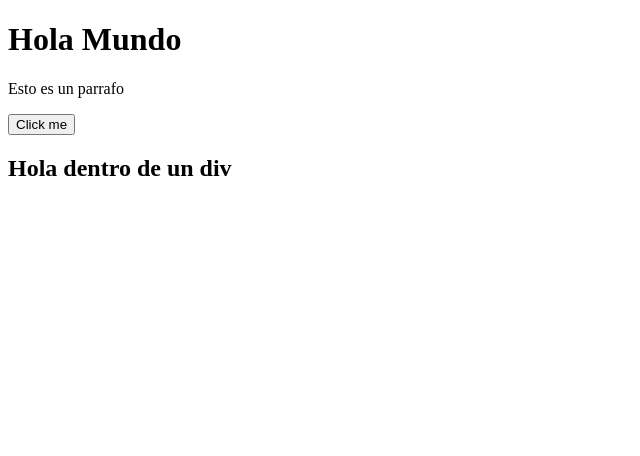
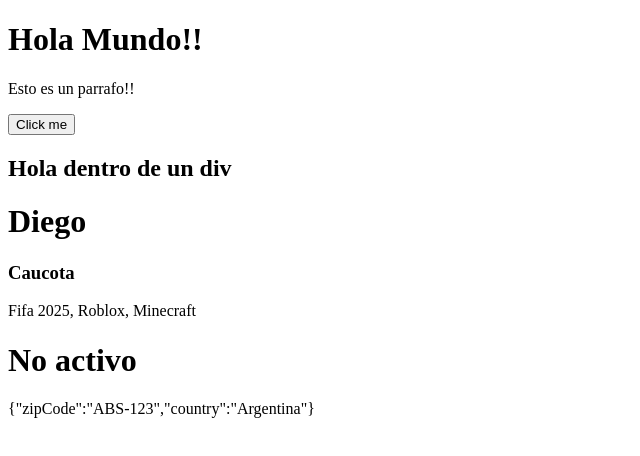
Before and after one commit to DieCau/react-first-steps, a React (Vite) app: page / in a window 1280 px wide. Shown: the top 456 px of the page, without its empty margins (0-640 px from the left). Built offline with nearby package versions, Linux system fonts and the light colour scheme.

Commit message:
add: MyAwesomeApp component

```diff
--- a/src/FirstStepsApp.tsx
+++ b/src/FirstStepsApp.tsx
@@ -1,8 +1,8 @@
 export function FirstStepsApp() {
   return (
     <>
-      <h1>Hola Mundo</h1>
-      <p>Esto es un parrafo</p>
+      <h1>Hola Mundo!!</h1>
+      <p>Esto es un parrafo!!</p>
       <button>Click me</button>
       <div>
         <div>
--- /dev/null
+++ b/src/MyAwesomeApp.tsx
@@ -0,0 +1,21 @@
+// Puedo tener las definiciones de mis variables por fuera del componente
+const firstName = 'Diego';
+const lastName = 'Caucota';
+const favoriteGames = ['Fifa 2025', 'Roblox', 'Minecraft'];
+const isActive = false;
+const address = {
+  zipCode: 'ABS-123',
+  country: 'Argentina',
+};
+
+export const MyAwesomeApp = () => {
+  return (
+    <>
+      <h1> {firstName} </h1>
+      <h3> {lastName} </h3>
+      <p> {favoriteGames.join(', ')} </p>
+      <h1>{isActive ? 'Activo' : 'No activo'}</h1>
+      <p>{JSON.stringify(address)}</p>
+    </>
+  );
+};
--- a/src/main.tsx
+++ b/src/main.tsx
@@ -1,9 +1,11 @@
 import { StrictMode } from "react";
 import { createRoot } from "react-dom/client";
+import { MyAwesomeApp } from "./MyAwesomeApp";
 import { FirstStepsApp } from "./FirstStepsApp";
 
 createRoot(document.getElementById("root")!).render(
   <StrictMode>
     <FirstStepsApp />
+    <MyAwesomeApp />
   </StrictMode>
 );
```
